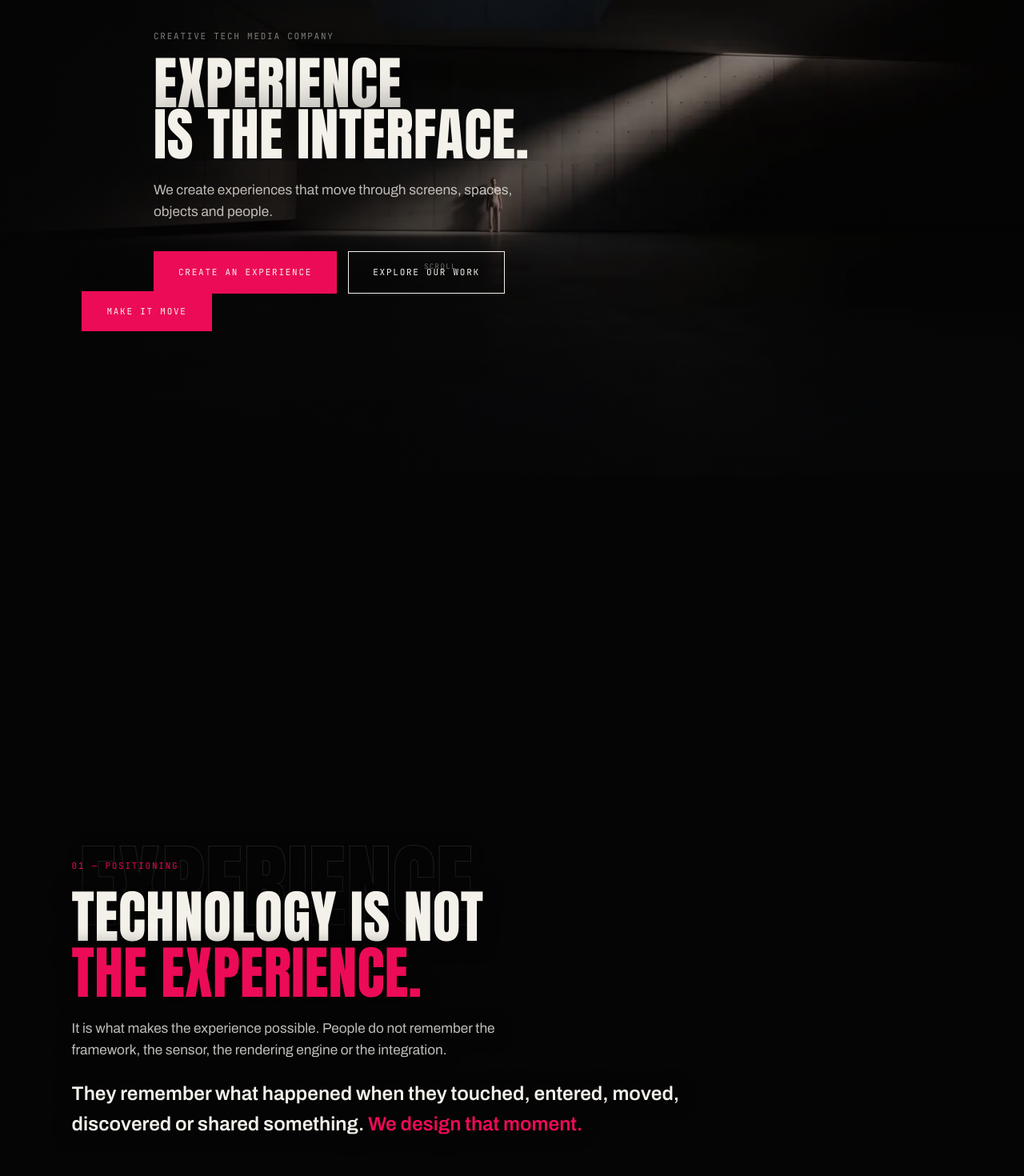
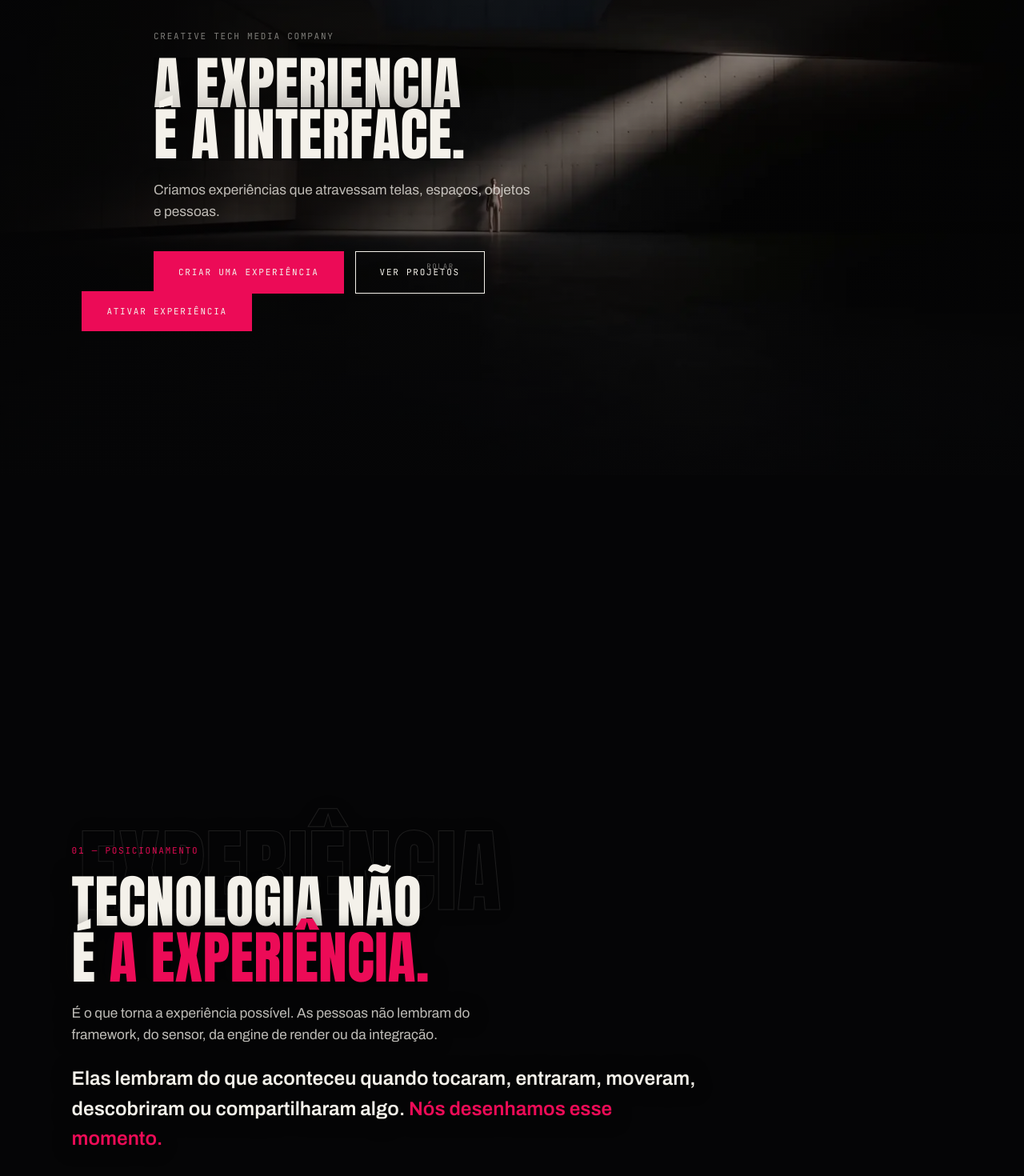
Before and after one commit to gustavopisani/mayven, a React (Vite) app: page / in a window 1280 px wide. Shown: the part 206-1676 px from the top of the page at 80% size. Built offline with nearby package versions, Linux system fonts and the light colour scheme.

Commit message:
Localize Mayven site copy for Brazil

```diff
--- a/index.html
+++ b/index.html
@@ -6,7 +6,7 @@
     <title>MAYVEN — Creative Tech Media Company</title>
     <meta
       name="description"
-      content="Mayven creates digital, spatial, connected, live and media experiences across screens, spaces, objects and people."
+      content="A Mayven cria experiências digitais, espaciais, conectadas, live e media através de telas, espaços, objetos e pessoas."
     />
     <link rel="canonical" href="https://mayven.com.br/" />
     <meta name="theme-color" content="#050506" />
@@ -18,7 +18,7 @@
     <meta property="og:title" content="MAYVEN — Creative Tech Media Company" />
     <meta
       property="og:description"
-      content="Experience is the interface. Mayven designs how ideas are lived across screens, spaces, objects and people."
+      content="A experiência é a interface. A Mayven projeta como ideias são vividas através de telas, espaços, objetos e pessoas."
     />
     <meta property="og:url" content="https://mayven.com.br/" />
     <meta property="og:image" content="https://mayven.com.br/brand/mayven-logo.png" />
@@ -29,7 +29,7 @@
     <meta name="twitter:title" content="MAYVEN — Creative Tech Media Company" />
     <meta
       name="twitter:description"
-      content="Mayven creates digital, spatial, connected, live and media experiences across screens, spaces, objects and people."
+      content="A Mayven cria experiências digitais, espaciais, conectadas, live e media através de telas, espaços, objetos e pessoas."
     />
     <meta name="twitter:image" content="https://mayven.com.br/brand/mayven-logo.png" />
 
@@ -38,7 +38,7 @@
         "@context": "https://schema.org",
         "@type": "Organization",
         "name": "MAYVEN",
-        "description": "Creative Tech Media Company creating digital, spatial, connected, live and media experiences across screens, spaces, objects and people.",
+        "description": "Creative Tech Media Company que cria experiências digitais, espaciais, conectadas, live e media através de telas, espaços, objetos e pessoas.",
         "url": "https://mayven.com.br",
         "logo": "https://mayven.com.br/brand/mayven-logo.png",
         "email": "hello@mayven.com.br",
--- a/src/App.tsx
+++ b/src/App.tsx
@@ -1,6 +1,6 @@
 import Journey from './experience/Journey'
 
-/* Home = EXPERIENCE IS THE INTERFACE — the full experience lives in src/experience/.
+/* Home = A EXPERIÊNCIA É A INTERFACE — the full experience lives in src/experience/.
    A base anterior (src/components, src/three) foi retirada do grafo da home nesta
    remodelação; os arquivos permanecem no repositório apenas como referência
    (sem git, remoção seria irreversível) e não entram no bundle. */
--- a/src/experience/HeroPhysicsExperience.tsx
+++ b/src/experience/HeroPhysicsExperience.tsx
@@ -82,18 +82,18 @@ type HeroPhysicsExperienceProps = {
 }
 
 const DEFAULT_COPY: HeroPhysicsCopy = {
-  activeCaption: 'Experience is the interface.',
-  denied: 'Motion access was not allowed. Move, press or swipe to interact.',
-  error: 'The experience could not start here. The hero is still ready.',
-  exit: 'EXIT EXPERIENCE',
-  fallback: 'MOVE TO INTERACT',
-  fallbackCaption: 'Press, drag or swipe anywhere in the hero.',
+  activeCaption: 'A experiência é a interface.',
+  denied: 'O acesso ao movimento não foi permitido. Toque, pressione ou arraste para interagir.',
+  error: 'A experiência não pôde iniciar aqui. O hero continua disponível.',
+  exit: 'SAIR',
+  fallback: 'MOVA PARA INTERAGIR',
+  fallbackCaption: 'Pressione, arraste ou faça swipe em qualquer ponto do hero.',
   idle: 'Make it felt.',
-  permission: 'Allow motion access to make the experience respond to your phone.',
-  reducedMotion: 'Motion effects are reduced on this device.',
+  permission: 'Permita o acesso ao movimento para a experiência responder ao celular.',
+  reducedMotion: 'Os efeitos de movimento estão reduzidos neste dispositivo.',
   reset: 'RESET',
-  trigger: 'MAKE IT MOVE',
-  tilt: 'TILT YOUR PHONE',
+  trigger: 'ATIVAR EXPERIÊNCIA',
+  tilt: 'INCLINE O CELULAR',
 }
 
 const ACTIVE_STATES = new Set<ExperienceState>(['active', 'denied', 'unsupported'])
@@ -127,7 +127,9 @@ function fallbackTextLines(headline: string, layerRect: DOMRect): TextLine[] {
   const size = Math.max(58, Math.min(layerRect.width * 0.16, 108))
   const font = `normal 400 ${size}px Anton, Arial Black, sans-serif`
   const normalized = headline.replace(/\s+/g, ' ').trim()
-  const lines = normalized.includes(' IS THE ')
+  const lines = normalized.includes(' É A ')
+    ? normalized.replace(' É A ', '\nÉ A ').split('\n')
+    : normalized.includes(' IS THE ')
     ? normalized.replace(' IS THE ', '\nIS THE ').split('\n')
     : normalized.split(' ').reduce<string[]>((result, word, index, words) => {
       const midpoint = Math.ceil(words.length / 2)
@@ -139,7 +141,7 @@ function fallbackTextLines(headline: string, layerRect: DOMRect): TextLine[] {
   return [
     {
       font,
-      text: lines[0] ? `${lines[0]} ` : 'EXPERIENCE ',
+      text: lines[0] ? `${lines[0]} ` : 'A EXPERIÊNCIA ',
       x: Math.max(22, layerRect.width * 0.08),
       y: layerRect.height * 0.38,
     },
--- a/src/experience/Journey.tsx
+++ b/src/experience/Journey.tsx
@@ -135,28 +135,28 @@ const SYSTEMS = [
 ]
 
 const METHOD = [
-  { t: 'Imagine', d: 'Define the ambition, context and desired human response.' },
-  { t: 'Design', d: 'Translate the idea into narrative, interaction, space and behavior.' },
-  { t: 'Engineer', d: 'Build the systems, technology and integrations that make it real.' },
-  { t: 'Activate', d: 'Bring the experience into screens, spaces, channels and people.' },
-  { t: 'Learn', d: 'Observe behavior, performance and impact to continuously evolve.' },
+  { t: 'Imagine', d: 'Definir ambição, contexto e a resposta humana que a experiência precisa provocar.' },
+  { t: 'Design', d: 'Traduzir a ideia em narrativa, interação, espaço, ritmo e comportamento.' },
+  { t: 'Engineer', d: 'Construir os sistemas, tecnologias e integrações que tornam a experiência real.' },
+  { t: 'Activate', d: 'Levar a experiência para telas, espaços, canais, objetos e pessoas.' },
+  { t: 'Learn', d: 'Observar comportamento, performance e impacto para evoluir continuamente.' },
 ]
 
 const SIGNALS = [
-  { t: 'Cinematic Launch Experience', k: 'CONTENT & MOTION' },
+  { t: 'Launch Film Cinemático', k: 'CONTENT & MOTION' },
   { t: 'Interactive Web World', k: 'WEBGL & MOTION' },
-  { t: 'Connected Space Prototype', k: 'SENSORS & SPACE' },
+  { t: 'Protótipo de Espaço Conectado', k: 'SENSORS & SPACE' },
   { t: 'Media Experience Engine', k: 'CONTENT & DISTRIBUTION' },
 ]
 /* Cases reais entram aqui quando existirem — estrutura pronta, sem inventar
    clientes, métricas ou resultados. */
 
 const MENU = [
-  { id: 'c-signals', n: '01', t: 'Work' },
-  { id: 'c-build', n: '02', t: 'Experiences' },
+  { id: 'c-signals', n: '01', t: 'Projetos' },
+  { id: 'c-build', n: '02', t: 'Experiências' },
   { id: 'c-invisible', n: '03', t: 'Studio' },
   { id: 'c-method', n: '04', t: 'Insights' },
-  { id: 'c-cta', n: '05', t: 'Contact' },
+  { id: 'c-cta', n: '05', t: 'Contato' },
 ]
 
 
@@ -191,7 +191,7 @@ function XLoader({ onDone }: { onDone: () => void }) {
     }
     // eslint-disable-next-line react-hooks/exhaustive-deps
   }, [])
-  const status = pct < 33 ? 'INITIALIZING SIGNAL' : pct < 72 ? 'CALIBRATING SYSTEM' : pct < 99 ? 'LOADING MAYVEN' : 'SYSTEM READY'
+  const status = pct < 33 ? 'INICIANDO SIGNAL' : pct < 72 ? 'CALIBRANDO SISTEMA' : pct < 99 ? 'CARREGANDO MAYVEN' : 'SISTEMA PRONTO'
   return (
     <div className={`x-loader ${leaving ? 'is-leaving' : ''}`} role="status" aria-label="Carregando MAYVEN">
       <div className="x-loader-word" aria-hidden="true">
@@ -302,7 +302,7 @@ function XNav() {
         <p className="x-nav-tag x-mono">CREATIVE TECH MEDIA COMPANY</p>
         <div className="x-nav-right">
           <a className="x-nav-cta x-mono" href="#c-cta" onClick={go('c-cta')}>
-            START A PROJECT
+            COMEÇAR PROJETO
           </a>
           <button ref={btn} className="x-menu-btn x-mono" aria-expanded={open} aria-haspopup="dialog" onClick={() => setOpen(!open)}>
             {open ? 'FECHAR' : 'MENU'}
@@ -536,54 +536,54 @@ export default function Journey() {
           <HeroFilm />
           <div className="x-hero-copy">
             <p className="x-kicker x-mono x-fade">Creative Tech Media Company</p>
-            <h1 className="x-hero-title" aria-label="Experience is the interface.">
-              <span>Experience</span>
-              <span>is the interface.</span>
+            <h1 className="x-hero-title" aria-label="A experiência é a interface.">
+              <span>A experiência</span>
+              <span>é a interface.</span>
             </h1>
             <p className="x-hero-sub x-fade">
-              We create experiences that move through screens, spaces, objects and people.
+              Criamos experiências que atravessam telas, espaços, objetos e pessoas.
             </p>
             <div className="x-hero-ctas x-fade">
-              <a className="x-btn x-btn-solid" href="#c-cta" data-x="">Create an experience</a>
-              <a className="x-btn" href="#c-signals" data-x="">Explore our work</a>
+              <a className="x-btn x-btn-solid" href="#c-cta" data-x="">Criar uma experiência</a>
+              <a className="x-btn" href="#c-signals" data-x="">Ver projetos</a>
             </div>
           </div>
-          <HeroPhysicsExperience headline="EXPERIENCE IS THE INTERFACE." />
+          <HeroPhysicsExperience headline="A EXPERIÊNCIA É A INTERFACE." />
           <div className="x-scrollcue x-fade" aria-hidden="true">
-            <span className="x-mono">SCROLL</span>
+            <span className="x-mono">ROLAR</span>
             <i />
           </div>
         </Chapter>
 
-        {/* 02 — POSITIONING */}
+        {/* 02 — POSICIONAMENTO */}
         <Chapter id="c-manifesto" vh={240} className="x-manifesto">
-          <p className="x-eyebrow x-mono" data-reveal>01 — POSITIONING</p>
-          <h2 className="x-echo" data-text="EXPERIENCE" data-reveal>
-            Technology is not <em>the experience.</em>
+          <p className="x-eyebrow x-mono" data-reveal>01 — POSICIONAMENTO</p>
+          <h2 className="x-echo" data-text="EXPERIÊNCIA" data-reveal>
+            Tecnologia não é <em>a experiência.</em>
           </h2>
           <p className="x-copy" data-reveal>
-            It is what makes the experience possible. People do not remember the framework,
-            the sensor, the rendering engine or the integration.
+            É o que torna a experiência possível. As pessoas não lembram do framework,
+            do sensor, da engine de render ou da integração.
           </p>
           <p className="x-copy x-copy-punch" data-reveal>
-            They remember what happened when they touched, entered, moved, discovered or shared something.
-            <strong> We design that moment.</strong>
+            Elas lembram do que aconteceu quando tocaram, entraram, moveram, descobriram ou compartilharam algo.
+            <strong> Nós desenhamos esse momento.</strong>
           </p>
         </Chapter>
 
-        {/* 03 — THE INVISIBLE WORK */}
+        {/* 03 — INVISIBLE WORK */}
         <Chapter id="c-invisible" vh={230} className="x-invisible">
-          <p className="x-eyebrow x-mono" data-reveal>02 — THE INVISIBLE WORK</p>
+          <p className="x-eyebrow x-mono" data-reveal>02 — INVISIBLE WORK</p>
           <h2 className="x-echo" data-text="WORK" data-reveal>
-            The best technology is often <em>never noticed.</em>
+            A melhor tecnologia quase sempre <em>desaparece.</em>
           </h2>
           <p className="x-copy" data-reveal>
-            People notice when the interaction feels natural, the response feels immediate,
-            the story feels alive and the environment feels aware.
+            As pessoas percebem quando a interação parece natural, a resposta é imediata,
+            a história parece viva e o ambiente entende o que está acontecendo.
           </p>
           <p className="x-copy x-copy-punch" data-reveal>
             Strategy, story, experience design, interface, motion, spatial thinking, engineering,
-            intelligence, media and measurement work as one system.
+            intelligence, media e measurement trabalham como um sistema só.
           </p>
           <ul className="x-tags x-mono" data-reveal>
             {['STRATEGY', 'STORY', 'EXPERIENCE DESIGN', 'INTERFACE', 'MOTION', 'ENGINEERING', 'MEDIA', 'MEASUREMENT'].map((t) => (
@@ -592,9 +592,9 @@ export default function Journey() {
           </ul>
         </Chapter>
 
-        {/* 04 — WHAT WE BUILD */}
+        {/* 04 — TERRITÓRIOS */}
         <Chapter id="c-build" vh={360} className="x-build">
-          <p className="x-eyebrow x-mono">03 — EXPERIENCE TERRITORIES</p>
+          <p className="x-eyebrow x-mono">03 — TERRITÓRIOS DE EXPERIÊNCIA</p>
           <div className="x-build-grid">
             <span className="x-build-idx" aria-hidden="true" key={`n${buildIdx}`}>
               0{buildIdx + 1}
@@ -613,25 +613,25 @@ export default function Journey() {
               </ol>
             </div>
           </div>
-          <p className="x-note x-mono">SCREENS · SPACES · OBJECTS · PEOPLE · MAKE IT FELT.</p>
+          <p className="x-note x-mono">TELAS · ESPAÇOS · OBJETOS · PESSOAS · MAKE IT FELT.</p>
         </Chapter>
 
         {/* 05 — IMMERSIVE & PHYSICAL */}
         <Chapter id="c-immersive" vh={240} className="x-immersive">
-          <p className="x-eyebrow x-mono" data-reveal>04 — WHERE EXPERIENCE LIVES</p>
+          <p className="x-eyebrow x-mono" data-reveal>04 — ONDE A EXPERIÊNCIA EXISTE</p>
           <h2 className="x-echo" data-text="ACROSS" data-reveal>
-            The interface can be <em>anything people meet.</em>
+            A interface pode ser <em>qualquer ponto de encontro.</em>
           </h2>
           <p className="x-copy" data-reveal>
-            A screen, a space, an object, a gesture, a surface, an installation, a device,
-            a campaign or an environment. The medium follows the reaction we want to create.
+            Uma tela, um espaço, um objeto, um gesto, uma superfície, uma instalação, um device,
+            uma campanha ou um ambiente. O meio nasce da reação que queremos criar.
           </p>
           <p className="x-copy x-copy-punch" data-reveal>
-            Mayven combines creativity, technology, media and engineering to design how ideas are
-            experienced across screens, spaces, objects and people.
+            A Mayven combina criatividade, tecnologia, mídia e engenharia para projetar como ideias
+            são vividas através de telas, espaços, objetos e pessoas.
           </p>
           <ul className="x-tags x-mono" data-reveal>
-            {['SITES', 'WEBGL', 'AR / VR', 'VISION PRO', 'IOT', 'TOTEMS', 'INSTALLATIONS', 'EVENTS', 'MEDIA'].map((t) => (
+            {['SITES', 'WEBGL', 'AR / VR', 'VISION PRO', 'IOT', 'TOTENS', 'INSTALAÇÕES', 'EVENTOS', 'MEDIA'].map((t) => (
               <li key={t}>{t}</li>
             ))}
           </ul>
@@ -639,7 +639,7 @@ export default function Journey() {
 
         {/* 06 — METHOD */}
         <Chapter id="c-method" vh={300} className="x-method">
-          <p className="x-eyebrow x-mono">05 — PROCESS · FROM RESPONSE TO SYSTEM</p>
+          <p className="x-eyebrow x-mono">05 — PROCESS · DA RESPOSTA AO SISTEMA</p>
           <div className="x-method-grid">
             <div className="x-station" key={methodIdx}>
               <span className="x-station-num x-mono">{String(methodIdx + 1).padStart(2, '0')} / {String(METHOD.length).padStart(2, '0')}</span>
@@ -655,26 +655,26 @@ export default function Journey() {
             </ol>
           </div>
           <p className="x-note x-mono">
-            WE START WITH THE HUMAN RESPONSE, THEN DEFINE THE TECHNOLOGY REQUIRED TO MAKE IT REAL.
+            COMEÇAMOS PELA RESPOSTA HUMANA. DEPOIS DEFINIMOS A TECNOLOGIA NECESSÁRIA.
           </p>
         </Chapter>
 
-        {/* 06 — SELECTED SIGNALS */}
+        {/* 06 — PROJETOS */}
         <Chapter id="c-signals" vh={220} className="x-signals">
-          <p className="x-eyebrow x-mono" data-reveal>06 — WORK FRAMEWORK</p>
+          <p className="x-eyebrow x-mono" data-reveal>06 — FRAMEWORK DE PROJETOS</p>
           <h2 className="x-echo" data-text="WORK" data-reveal>
-            Work is shown through <em>what people experience.</em>
+            Um projeto começa pelo que <em>as pessoas vivem.</em>
           </h2>
           <p className="x-copy" data-reveal>
-            Every case is structured by context, experience, interaction, technology and impact.
-            The stack matters, but only after the human moment is clear.
+            Cada case é contado por contexto, experiência, interação, tecnologia e impacto.
+            A stack importa, mas só depois que o momento humano está claro.
           </p>
           <div className="x-signal-row" data-reveal>
             {SIGNALS.map((s, i) => (
               <article key={s.t} data-x="">
                 <span className="x-mono">S_{String(i + 1).padStart(2, '0')} · {s.k}</span>
                 <h3>{s.t}</h3>
-                <b className="x-mono">CONTEXT · EXPERIENCE · INTERACTION · TECHNOLOGY · IMPACT</b>
+                <b className="x-mono">CONTEXTO · EXPERIÊNCIA · INTERAÇÃO · TECNOLOGIA · IMPACTO</b>
               </article>
             ))}
           </div>
@@ -684,14 +684,14 @@ export default function Journey() {
         <Chapter id="c-operation" vh={200} className="x-operation">
           <p className="x-eyebrow x-mono" data-reveal>07 — MANIFESTO</p>
           <h2 className="x-echo" data-text="FELT" data-reveal>
-            Technology should not sit <em>between people and the moment.</em>
+            A tecnologia não deve ficar <em>entre a pessoa e o momento.</em>
           </h2>
           <p className="x-copy" data-reveal>
-            It should make the interaction feel natural, the response feel immediate,
-            the story feel alive, the environment feel aware and the idea feel real.
+            Ela deve fazer a interação parecer natural, a resposta parecer imediata,
+            a história parecer viva, o ambiente parecer atento e a ideia parecer real.
           </p>
           <p className="x-copy x-copy-punch" data-reveal>
-            Because technology is not what people remember. <strong>The experience is.</strong>
+            Porque tecnologia não é o que as pessoas lembram. <strong>A experiência é.</strong>
           </p>
           <ul className="x-tags x-mono" data-reveal>
             {['MAKE IT FELT', 'NATURAL RESPONSE', 'LIVE STORY', 'AWARE SPACE', 'REAL IDEA'].map((t) => (
@@ -702,21 +702,21 @@ export default function Journey() {
 
         {/* 08 — FINAL CTA */}
         <Chapter id="c-cta" vh={170} className="x-cta">
-          <p className="x-eyebrow x-mono" data-reveal>08 — START WITH THE FEELING</p>
+          <p className="x-eyebrow x-mono" data-reveal>08 — COMEÇAR PELA SENSAÇÃO</p>
           <h2 data-reveal>
-            What should <em>people feel?</em>
+            O que as pessoas <em>precisam sentir?</em>
           </h2>
           <p className="x-copy" data-reveal>
-            Tell us the reaction, behavior or transformation you want to create.
-            We will design the experience and determine the technology required to make it real.
+            Conte a reação, o comportamento ou a transformação que você quer criar.
+            A gente desenha a experiência e define a tecnologia necessária para torná-la real.
           </p>
           <div className="x-hero-ctas" data-reveal>
-            <a className="x-btn x-btn-solid" href="mailto:hello@mayven.com.br" data-x="">Create an experience</a>
-            <a className="x-btn" href="mailto:hello@mayven.com.br" data-x="">Start with the feeling</a>
+            <a className="x-btn x-btn-solid" href="mailto:hello@mayven.com.br" data-x="">Criar uma experiência</a>
+            <a className="x-btn" href="mailto:hello@mayven.com.br" data-x="">Começar pela sensação</a>
           </div>
           <footer className="x-foot" data-reveal>
             <div>
-              <p className="x-mono">CONTACT</p>
+              <p className="x-mono">CONTATO</p>
               <a href="mailto:hello@mayven.com.br">hello@mayven.com.br</a>
             </div>
             <div>
@@ -731,7 +731,7 @@ export default function Journey() {
             <div>
               <p className="x-mono">MAYVEN</p>
               <p>Creative Tech Media Company</p>
-              <p className="x-legal">© 2026 MAYVEN — Experience is the interface.</p>
+              <p className="x-legal">© 2026 MAYVEN — A experiência é a interface.</p>
             </div>
           </footer>
         </Chapter>
```
Also changed, not shown: public/assets/video/README.md, 1 other file (tests, documents, lock files or other folders).
